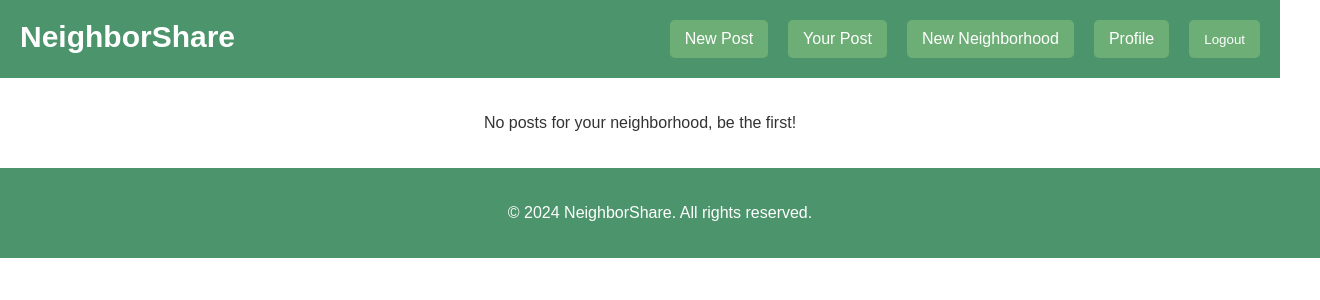
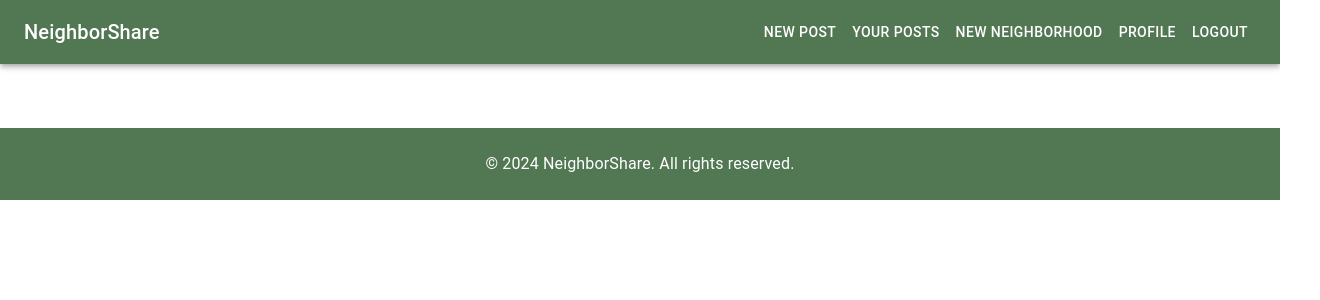
Before and after one commit to camdyncc/NeighborShare, a React (Create React App) app: page /feed in a window 1280 px wide. Shown: the top 300 px of the page, 1320 px wide, since content can reach past the window. Built offline with nearby package versions, Linux system fonts and the light colour scheme.

Commit message:
Feed page refactor

```diff
--- a/src/view/FeedPage.css
+++ b/src/view/FeedPage.css
@@ -2,6 +2,15 @@ body {
   margin: 0;
   padding: 0;
   overflow-x: hidden; /* Prevent horizontal scrolling */
+}
+
+.feed-page-background {
+  background-image: url('../../src/Images/BACKGROUND_LOGIN3.png'); /* Adjust the path as necessary */
+  background-size: cover; /* Cover the entire container */
+  background-position: center; /* Center the image in the container */
+  background-repeat: repeat;/*  Do not repeat the image */
+  min-height: 100vh; /* Ensure it covers the full viewport height */
+
 }
 
 .feed-page {
--- a/src/view/FeedPage.js
+++ b/src/view/FeedPage.js
@@ -1,13 +1,37 @@
 import React, { useEffect, useState } from 'react';
 import { Link, useNavigate } from 'react-router-dom';
+import axios from 'axios';
 import { useAuth } from '../components/AuthContext';
-import axios from 'axios';
-import './FeedPage.css';
-import ReactDOM from 'react-dom'
+import { AppBar, Toolbar, Typography, Button, Card, CardContent, CardActions, Modal, Box, Grid, Container, CssBaseline } from '@mui/material';
+import { createTheme, ThemeProvider } from '@mui/material/styles';
+
+// Theme customization
+const defaultTheme = createTheme({
+  palette: {
+    primary: {
+      main: '#527853',
+    },
+    secondary: {
+      main: '#F9E8D9',
+    },
+  },
+});
+
+const style = {
+  position: 'absolute',
+  top: '50%',
+  left: '50%',
+  transform: 'translate(-50%, -50%)',
+  width: 400,
+  bgcolor: 'background.paper',
+  border: '2px solid #000',
+  boxShadow: 24,
+  p: 4,
+};
 
 const FeedPage = () => {
   const [posts, setPosts] = useState([]);
-  const [isRatingModalOpen, setIsRatingModalOpen] = useState(false);
+  const [open, setOpen] = useState(false);
   const [currentPostId, setCurrentPostId] = useState('');
   const [rating, setRating] = useState(5);
   const { authState } = useAuth();
@@ -20,7 +44,7 @@ const FeedPage = () => {
         const response = await axios.get(`http://localhost:5000/user-neighborhoods/${authState.userId}`);
         const neighborhoodId = response.data?._id;
         const postsResponse = await axios.get(`http://localhost:5000/posts?neighborhoodId=${neighborhoodId}`);
-        setPosts(postsResponse.data.sort((a, b) => new Date(b.neededBy) - new Date(a.neededBy)));
+        setPosts(postsResponse.data);
       } catch (error) {
         console.error('Failed to fetch posts:', error);
       }
@@ -28,11 +52,17 @@ const FeedPage = () => {
     fetchPosts();
   }, [authState.userId]);
 
+  const handleOpen = (postId) => {
+    setCurrentPostId(postId);
+    setOpen(true);
+  };
+
+  const handleClose = () => setOpen(false);
+
   const handleFulfillment = async () => {
     try {
-      console.log("Current post id: " + currentPostId);
-      //await axios.post(`http://localhost:5000/fulfill-post/${currentPostId}`);
-      setIsRatingModalOpen(false);
+      //await axios.post(`http://localhost:5000/fulfill-post/${currentPostId}`, { userId: authState.userId, rating });
+      handleClose();
       alert('Request fulfilled successfully!');
     } catch (error) {
       console.error('Failed to fulfill request:', error);
@@ -44,57 +74,73 @@ const FeedPage = () => {
     console.log('Logging out...');
     navigate('/');
   };
+
   return (
-    <div className="feed-page">
-      <nav className="navbar">
-        <Link to="/" className="logo">NeighborShare</Link>
-        <div className="nav-links">
-          <Link to="/new-post" className="nav-item">New Post</Link>
-          <Link to="/user-post-page" className="nav-item">Your Post</Link>
-          <Link to="/create-neighborhood" className="nav-item">New Neighborhood</Link>
-          <Link to="/profile" className="nav-item">Profile</Link>
-          <button onClick={handleLogout} className="nav-item logout">Logout</button>
-        </div>
-      </nav>
-      <main className="feed">
-        {posts.length > 0 ? (
-          posts.map(post => (
-            <article key={post._id} className="post">
-              <h2>{post.postName}</h2>
-              <div className="post-info">
-                <span>Posted by: {post.userId.firstName} {post.userId.lastName}</span>
-                <span>Type: {post.postType}</span>
-                <span>Needed: {post.serviceOrTool}</span>
-                <span>Needed by: {new Date(post.neededBy).toLocaleDateString()}</span>
-                <span>Borrow Rating: {post.userId.credits}</span>
-                <button onClick={() => { setCurrentPostId(post._id); setIsRatingModalOpen(true); }}>Fulfill Request</button>
-              </div>
-            </article>
-          ))
-        ) : (
-          <p className="no-posts">No posts for your neighborhood, be the first!</p>
-        )}
-        {isRatingModalOpen && (
-          ReactDOM.createPortal(
-            <div className="modal">
-              <div className="modal-content">
-                <span className="close" onClick={() => setIsRatingModalOpen(false)}>&times;</span>
-                <h2>Rate Fulfillment</h2>
-                <select value={rating} onChange={(e) => setRating(e.target.value)}>
-                  {[1, 2, 3, 4, 5].map(num => (
-                    <option key={num} value={num}>{num}</option>
-                  ))}
-                </select>
-                <button onClick={handleFulfillment}>Submit Rating</button>
-              </div>
-            </div>,
-            document.body
-          )
-        )}
-      </main>
-      <footer className="footer">
-        <p>&copy; 2024 NeighborShare. All rights reserved.</p>
-      </footer>
+    <div className="feed-page-background">
+    <ThemeProvider theme={defaultTheme}>
+        <CssBaseline />
+        <AppBar position="static" color="primary">
+          <Toolbar>
+            <Typography variant="h6" component="div" sx={{ flexGrow: 1 }}>
+              NeighborShare
+            </Typography>
+            <Button color="inherit" component={Link} to="/new-post">New Post</Button>
+            <Button color="inherit" component={Link} to="/user-post-page">Your Posts</Button>
+            <Button color="inherit" component={Link} to="/create-neighborhood">New Neighborhood</Button>
+            <Button color="inherit" component={Link} to="/profile">Profile</Button>
+            <Button color="inherit" onClick={handleLogout}>Logout</Button>
+          </Toolbar>
+        </AppBar>
+        <Container component="main" sx={{ mt: 4, mb: 8 }}>
+          <Grid container spacing={4} justifyContent="center">
+            {posts.map((post) => (
+              <Grid item key={post._id} xs={12} md={6}>
+                <Card>
+                  <CardContent>
+                    <Typography gutterBottom variant="h5" component="div">
+                      {post.postName}
+                    </Typography>
+                    <Typography variant="body2" color="text.secondary">
+                      Posted by: {post.userId.firstName} {post.userId.lastName}<br />
+                      Type: {post.postType}<br />
+                      Needed: {post.serviceOrTool}<br />
+                      Needed by: {new Date(post.neededBy).toLocaleDateString()}<br />
+                      Borrow Rating: {post.userId.credits}
+                    </Typography>
+                  </CardContent>
+                  <CardActions>
+                    <Button size="small" onClick={() => handleOpen(post._id)}>Fulfill Request</Button>
+                  </CardActions>
+                </Card>
+              </Grid>
+            ))}
+          </Grid>
+        </Container>
+        <Modal
+          open={open}
+          onClose={handleClose}
+          aria-labelledby="modal-modal-title"
+          aria-describedby="modal-modal-description"
+        >
+          <Box sx={style}>
+            <Typography id="modal-modal-title" variant="h6" component="h2">
+              Rate Fulfillment
+            </Typography>
+            <select value={rating} onChange={(e) => setRating(e.target.value)} style={{ width: '100%', padding: '10px', marginTop: '10px' }}>
+              {[1, 2, 3, 4, 5].map(num => (
+                <option key={num} value={num}>{num}</option>
+              ))}
+            </select>
+            <Button onClick={handleFulfillment} style={{ marginTop: '10px' }}>Submit Rating</Button>
+          </Box>
+        </Modal>
+        <Box sx={{ bgcolor: 'primary.main', color: 'white', p: 3, mt: 'auto' }} component="footer">
+          <Typography variant="body1" align="center">
+            &copy; 2024 NeighborShare. All rights reserved.
+          </Typography>
+        </Box>
+
+    </ThemeProvider>
     </div>
   );
 };
```
Also changed, not shown: src/Images/BACKGROUND_LOGIN3.png (added).
